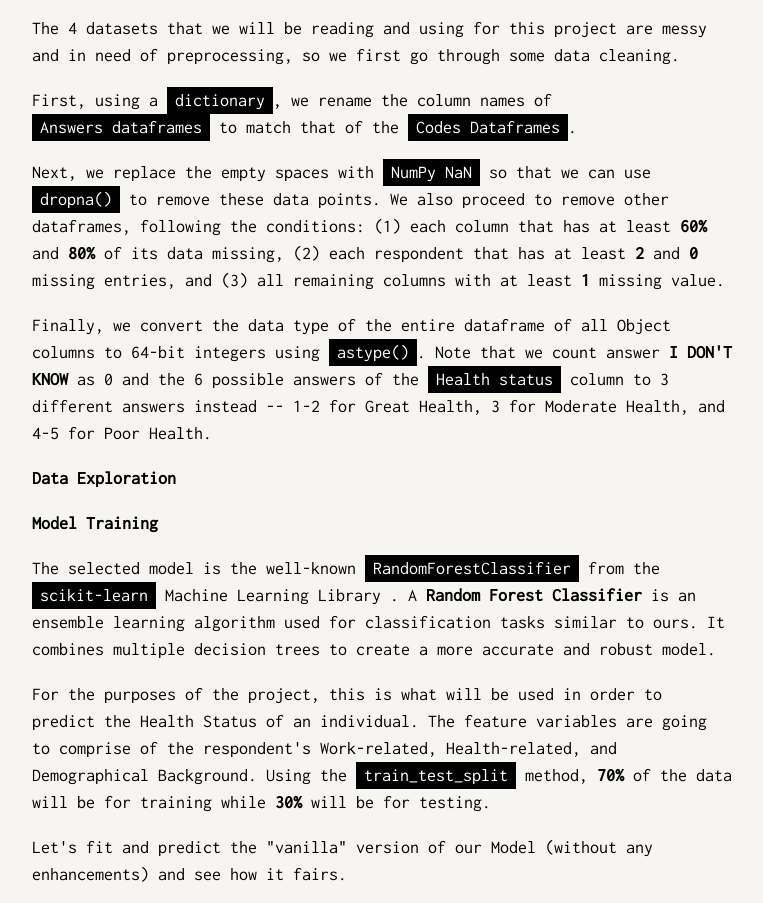
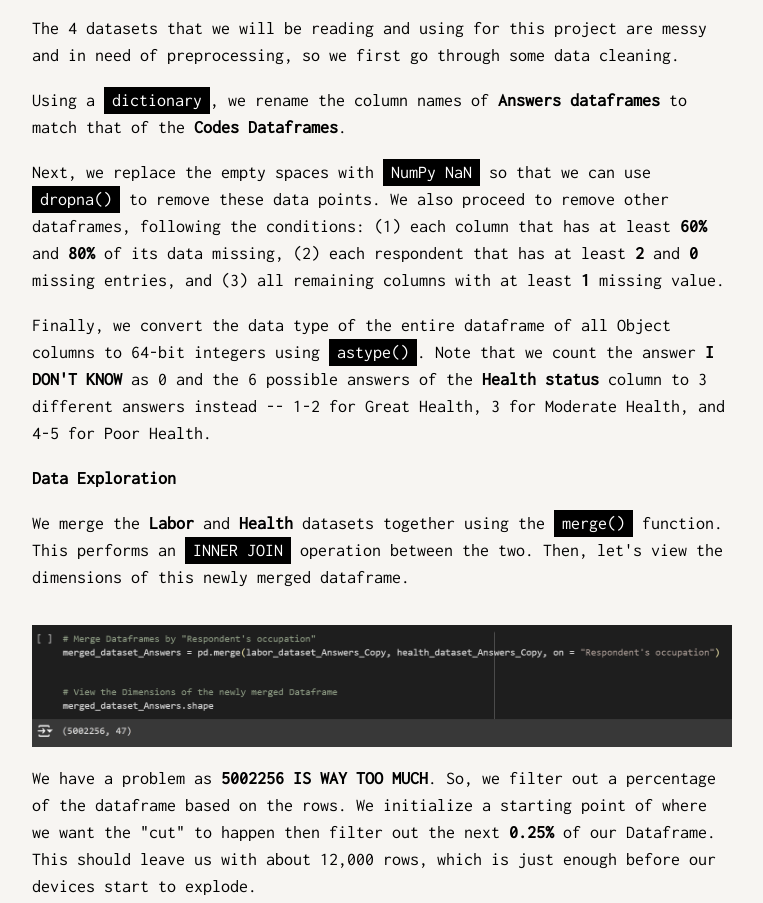
Before and after one commit to caspikk/180-lords, a plain HTML site: page index.html in a window 1280 px wide. Shown: the part 813-1716 px from the top of the page, without its empty margins (258-1021 px from the left). Drawn offline with nearby package versions, Linux system fonts and the light colour scheme.

Commit message:
Completed most of methods

```diff
--- a/index.html
+++ b/index.html
@@ -43,7 +43,7 @@
 <!-- Header with image -->
 <header class="bgimg w3-display-container w3-grayscale-min" id="home">
     <div class="w3-display-middle w3-center">
-        <span class="w3-text-dark-grey" style="font-size:60px;">
+        <span class="w3-text-light-grey" style="font-size:60px;">
             Industry Occupation and Health Status:<br>
             A Classification Study
         </span>
@@ -67,12 +67,15 @@
         <h5 class="w3-center w3-padding-64"><span class="w3-tag w3-wide">METHODS</span></h5>
         <p><strong>Data Cleaning</strong></p>
         <p>The 4 datasets that we will be reading and using for this project are messy and in need of preprocessing, so we first go through some data cleaning.</p>
-        <p>First, using a <span class="w3-tag">dictionary</span>, we rename the column names of <span class="w3-tag">Answers dataframes</span> to match that of the <span class="w3-tag">Codes Dataframes</span>.</p>
+        <p>Using a <span class="w3-tag">dictionary</span>, we rename the column names of <strong>Answers dataframes</strong> to match that of the <strong>Codes Dataframes</strong>.</p>
         <p>Next, we replace the empty spaces with <span class="w3-tag">NumPy NaN</span> so that we can use <span class="w3-tag">dropna()</span> to remove these data points. We also proceed to remove other dataframes, following the conditions: (1) each column that has at least <strong>60%</strong> and <strong>80%</strong> of its data missing, (2) each respondent that has at least <strong>2</strong> and <strong>0</strong> missing entries, and (3) all remaining columns with at least <strong>1</strong> missing value.</p>
-        <p>Finally, we convert the data type of the entire dataframe of all Object columns to 64-bit integers using <span class="w3-tag">astype()</span>. Note that we count answer <strong>I DON'T KNOW</strong> as 0 and the 6 possible answers of the <span class="w3-tag">Health status</span> column to 3 different answers instead -- 1-2 for Great Health, 3 for Moderate Health, and 4-5 for Poor Health.</p>
+        <p>Finally, we convert the data type of the entire dataframe of all Object columns to 64-bit integers using <span class="w3-tag">astype()</span>. Note that we count the answer <strong>I DON'T KNOW</strong> as 0 and the 6 possible answers of the <strong>Health status</strong> column to 3 different answers instead -- 1-2 for Great Health, 3 for Moderate Health, and 4-5 for Poor Health.</p>
         <p><strong>Data Exploration</strong></p>
+        <p>We merge the <strong>Labor</strong> and <strong>Health</strong> datasets together using the <span class="w3-tag">merge()</span> function. This performs an <span class="w3-tag">INNER JOIN</span> operation between the two. Then, let's view the dimensions of this newly merged dataframe.</p>
+        <img src="merged-data-results.png" style="width:100%;max-width:1000px" class="w3-margin-top">
+        <p>We have a problem as <strong>5002256 IS WAY TOO MUCH</strong>. So, we filter out a percentage of the dataframe based on the rows. We initialize a starting point of where we want the "cut" to happen then filter out the next <strong>0.25%</strong> of our Dataframe. This should leave us with about 12,000 rows, which is just enough before our devices start to explode.</p>
         <p><strong>Model Training</strong></p>
-        <p>The selected model is the well-known <span class="w3-tag">RandomForestClassifier</span> from the <span class="w3-tag">scikit-learn</span> Machine Learning Library . A <strong>Random Forest Classifier</strong> is an ensemble learning algorithm used for classification tasks similar to ours. It combines multiple decision trees to create a more accurate and robust model.</p>
+        <p>The selected model is the well-known <span class="w3-tag">RandomForestClassifier</span> from the <span class="w3-tag">scikit-learn</span> Machine Learning Library. A <strong>Random Forest Classifier</strong> is an ensemble learning algorithm used for classification tasks similar to ours. It combines multiple decision trees to create a more accurate and robust model.</p>
         <p>For the purposes of the project, this is what will be used in order to predict the Health Status of an individual. The feature variables are going to comprise of the respondent's Work-related, Health-related, and Demographical Background. Using the <span class="w3-tag">train_test_split</span> method, <strong>70%</strong> of the data will be for training while <strong>30%</strong> will be for testing.</p>
         <p>Let's fit and predict the "vanilla" version of our Model (without any enhancements) and see how it fairs.</p>
         <img src="initial-accuracy-report.png" style="width:100%;max-width:1000px" class="w3-margin-top">
```
Also changed, not shown: merged-data-results.png (added).
